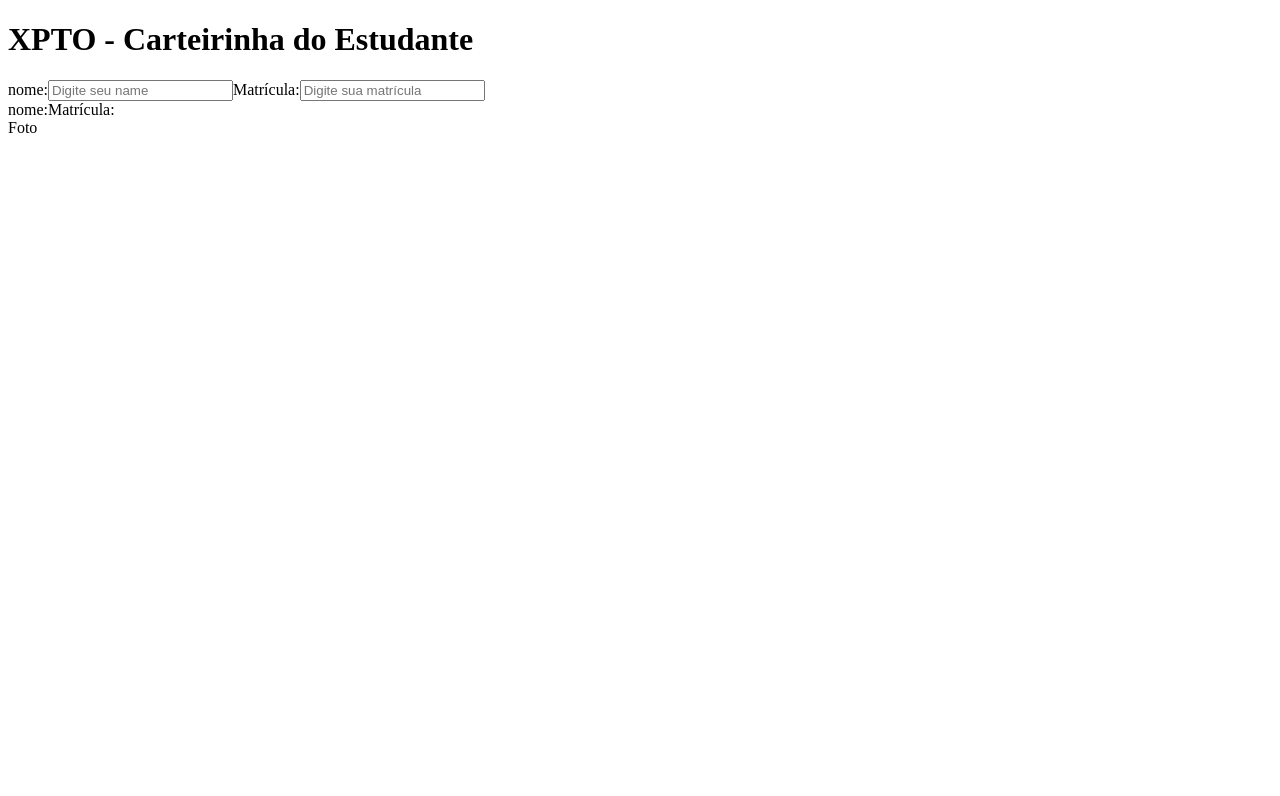
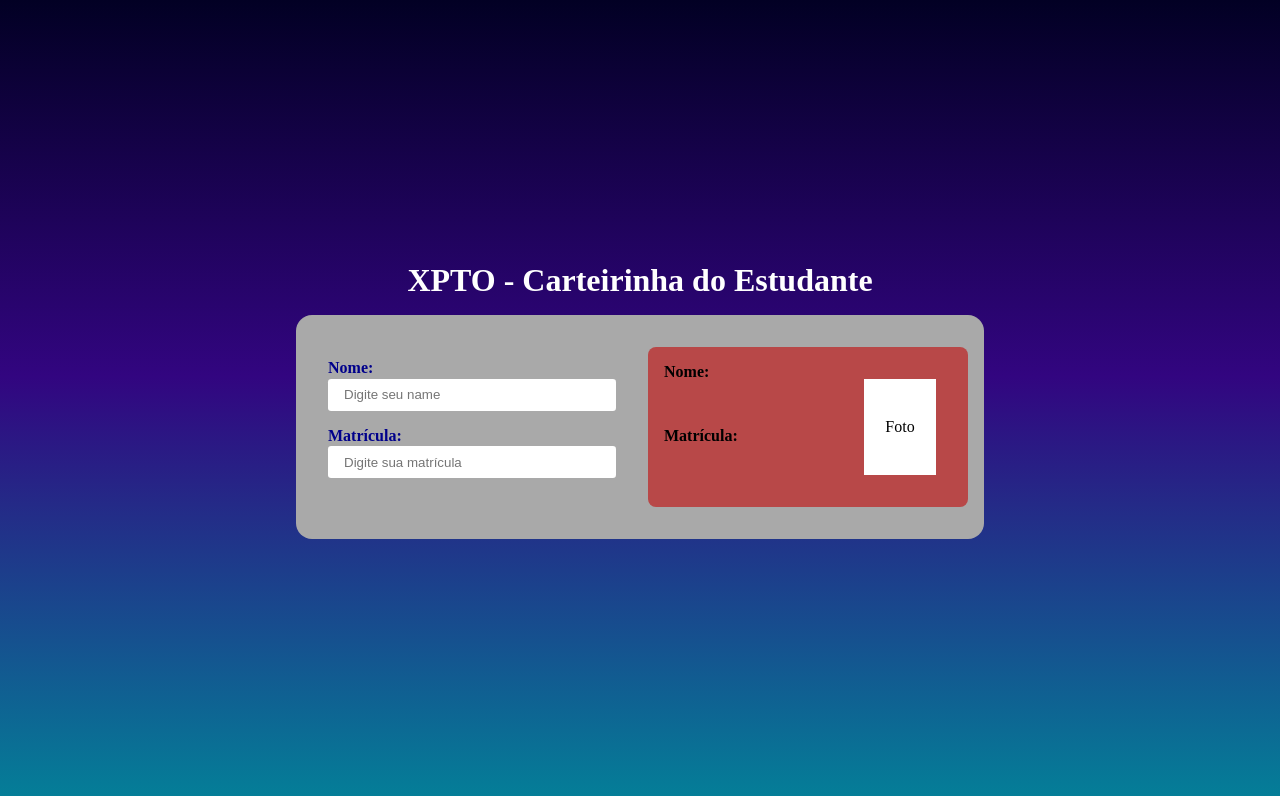
Before and after one commit to KayqueSekishiki/Carteira_Estudande_VUE, a plain HTML site: page src/index.html in a window 1280 px wide. Drawn offline with nearby package versions, Linux system fonts and the light colour scheme.

Commit message:
CSS: Update Style!

```diff
--- a/src/index.html
+++ b/src/index.html
@@ -11,10 +11,10 @@
   </head>
   <body>
     <div id="app">
+      <h1 class="title">XPTO - Carteirinha do Estudante</h1>
       <div id="wrapper">
-        <h1>XPTO - Carteirinha do Estudante</h1>
         <div id="form">
-          <label for="name">nome:</label>
+          <label for="name">Nome:</label>
           <input
             v-model="name"
             type="text"
@@ -34,7 +34,7 @@
         <div id="preview">
           <div id="card">
             <div id="datas-card">
-              <span class="label-card">nome:</span>
+              <span class="label-card">Nome:</span>
               <span class="data-card" v-test="name">{{name}}</span>
 
               <span class="label-card">Matrícula:</span>
--- a/src/style.css
+++ b/src/style.css
@@ -0,0 +1,99 @@
+* {
+  margin: 0;
+  padding: 0;
+  box-sizing: border-box;
+}
+
+body {
+  height: 100vh;
+  width: 100vw;
+  display: flex;
+  justify-content: center;
+  align-items: center;
+
+  background: rgb(2, 0, 36);
+  background: linear-gradient(
+    180deg,
+    rgba(2, 0, 36, 1) 0%,
+    rgba(50, 5, 128, 1) 47%,
+    rgba(4, 127, 152, 1) 100%
+  );
+}
+
+.title {
+  color: white;
+  margin-bottom: 1rem;
+  text-align: center;
+}
+
+#wrapper {
+  display: flex;
+
+  background-color: darkgray;
+  padding: 2rem 1rem;
+  border-radius: 1rem;
+  gap: 1rem;
+}
+
+#form,
+#datas-card {
+  display: flex;
+  flex-direction: column;
+  justify-content: center;
+
+  height: 10rem;
+  width: 20rem;
+
+  padding: 1rem;
+}
+
+#card {
+  position: relative;
+  background-color: #b84848;
+  border-radius: 0.5rem;
+}
+
+#photo {
+  position: absolute;
+  right: 2rem;
+  top: 2rem;
+
+  height: 6rem;
+  width: 4.5rem;
+
+  display: flex;
+  align-items: center;
+  justify-content: center;
+
+  background-color: white;
+}
+
+label,
+input,
+span {
+  height: 1.5rem;
+}
+
+label {
+  color: darkblue;
+  margin-bottom: 0.1rem;
+  font-weight: bold;
+}
+
+input {
+  background-color: white;
+  border: none;
+  border-radius: 0.2rem;
+  padding: 1rem;
+  margin-bottom: 1rem;
+}
+
+.label-card {
+  margin-bottom: 0.1rem;
+  font-weight: bold;
+}
+
+.data-card {
+  border-radius: 0.2rem;
+  margin-bottom: 1rem;
+}
```
